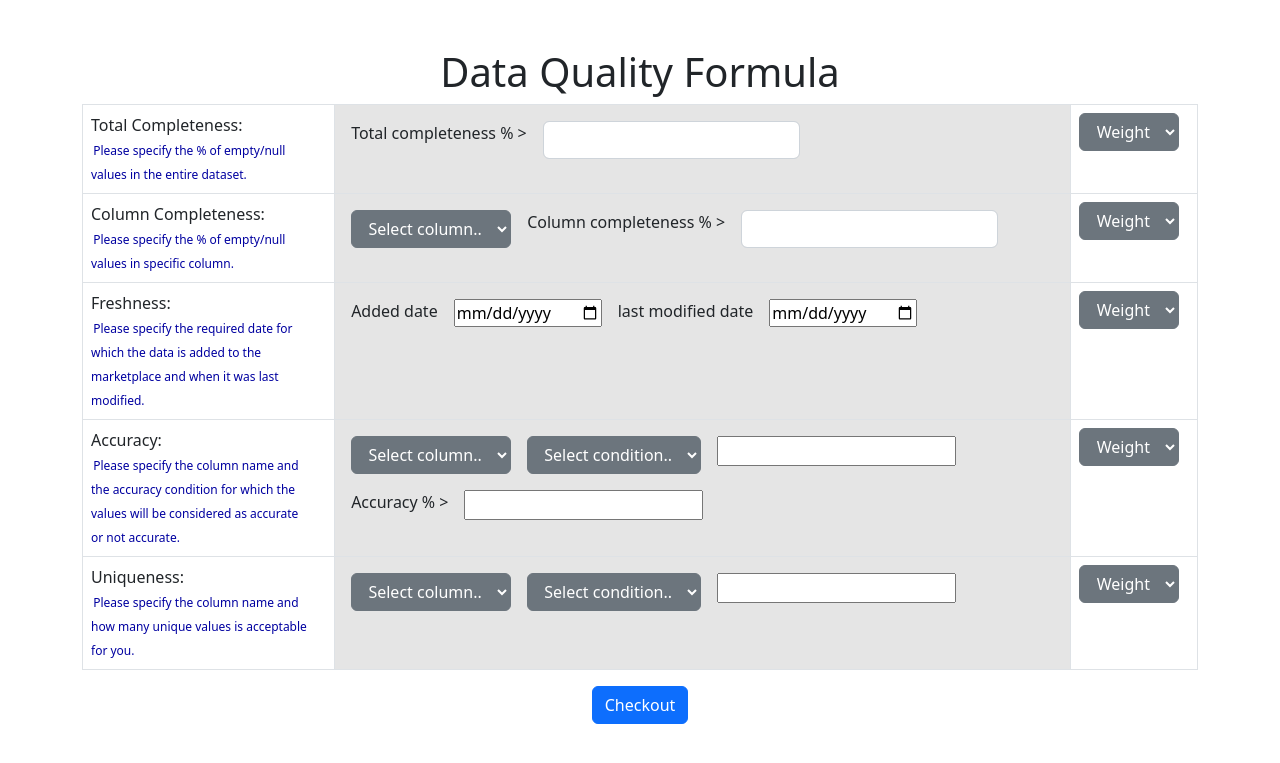
After one commit to yuzi886/DataMarket, a Django app: page /users/formula/ in a window 1280 px wide. The commit adds this page. Shown: the top 763 px of the page. Run offline with Django 4.2, Linux system fonts and the light colour scheme; parts of the project's set-up code (start-up, migrations or seed data) failed here and were passed over; some libraries are stand-ins or nearby versions.

Commit message:
add data quality and shoping cart page

```diff
--- a/dataMarket/users/models.py
+++ b/dataMarket/users/models.py
@@ -107,10 +107,7 @@ class Dataset(models.Model, TimeStamps):
 		blank=True,
 		default=0,
 	)
-	total_columns = models.IntegerField(
-		blank=True,
-		default=0,
-	)
+
 	file_size = models.DecimalField(
 		max_digits=8,
 		decimal_places=2,
--- /dev/null
+++ b/dataMarket/users/templates/formula.html
@@ -0,0 +1,194 @@
+<!DOCTYPE html>
+<html lang="en">
+  <head>
+    <meta charset="UTF-8" />
+    <meta name="viewport" content="width=device-width, initial-scale=1.0" />
+    <!--<meta http-equiv="X-UA-Compatible" content="ie=edge" />-->
+    <link href="https://cdn.jsdelivr.net/npm/bootstrap@5.2.3/dist/css/bootstrap.min.css" rel="stylesheet" integrity="sha384-rbsA2VBKQhggwzxH7pPCaAqO46MgnOM80zW1RWuH61DGLwZJEdK2Kadq2F9CUG65" crossorigin="anonymous">
+    <script src="https://cdn.jsdelivr.net/npm/bootstrap@5.2.3/dist/js/bootstrap.bundle.min.js" integrity="sha384-kenU1KFdBIe4zVF0s0G1M5b4hcpxyD9F7jL+jjXkk+Q2h455rYXK/7HAuoJl+0I4" crossorigin="anonymous"></script>
+    <!--<link
+      rel="stylesheet"
+      href="https://maxcdn.bootstrapcdn.com/bootstrap/4.0.0/css/bootstrap.min.css"
+      integrity="sha384-Gn5384xqQ1aoWXA+058RXPxPg6fy4IWvTNh0E263XmFcJlSAwiGgFAW/dAiS6JXm"
+      crossorigin="anonymous"
+    />-->
+    <title>Data Quality Formula</title>
+    <style type="text/css">
+      mark.blue {
+        font-size:12px;
+        color:#0000A0;
+        background: none;
+      }
+    </style>
+  </head>
+  <body>
+
+    <div class="container my-5">
+      <h1 class="text-center">Data Quality Formula</h1>
+      <form action="/users/formula/add/" method="post">
+      {% csrf_token %}
+      <table class="table table-bordered">
+        <tbody>
+          <tr>
+            <td>Total Completeness:<br/><mark class="blue">Please  specify the % of  empty/null <br/>values  in  the entire  dataset. </mark></td>
+            <td colspan="3" class="table-active">
+              <div class="d-flex">
+                <div class="p-2 ">
+                  <a> Total completeness  % ></a></div>
+                <div class="p-2">
+                  <input type="number" class="form-control" name="t_c" id="t_c" />
+                </div>
+              </div>
+            </td>
+
+            <td>
+             <div class="weight">
+                <select class="btn btn-secondary dropdown-toggle" type="button" data-bs-toggle="dropdown" aria-expanded="false" name="t_c_w">
+                <option disabled selected value style="display: none;">Weight</option>
+                {% for c in choices %}
+                <option value ={{c}}>{{ c }}</option>
+                {% endfor %}
+                </select>
+              </div>
+            </td>
+          </tr>
+          <tr>
+            <td>Column Completeness:<br/><mark class="blue">Please  specify the %  of  empty/null<br/>  values  in  specific  column.</mark></td>
+            <td colspan="3" class="table-active">
+              <div class="d-flex">
+                <div class="p-2 ">
+                  <select class="btn btn-secondary dropdown-toggle" type="button" data-bs-toggle="dropdown" aria-expanded="false" name="c_column_name">
+                <option disabled selected value style="display: none;">Select column..</option>
+                  <option value ="undefine">undefined</option>
+                </select>
+                </div>
+                <div class="p-2 ">
+                  <a> Column completeness  % ></a>
+                </div>
+                <div class="p-2">
+                  <input type="number" class="form-control" name="c_c" id="c_c" />
+                </div>
+              </div>
+            </td>
+
+            <td>
+              <div class="weight">
+                <select class="btn btn-secondary dropdown-toggle" type="button" data-bs-toggle="dropdown" aria-expanded="false" name="c_c_w">
+                <option disabled selected value style="display: none;">Weight</option>
+                {% for c in choices %}
+                <option value ={{c}}>{{ c }}</option>
+                {% endfor %}
+                </select>
+              </div>
+            </td>
+          </tr>
+          <tr>
+            <td>Freshness:<br/><mark class="blue">Please  specify the required  date  for <br/>which the data  is  added to  the <br/>marketplace and when  it  was last  <br/>modified.</mark></td>
+            <td colspan="3" class="table-active">
+              <div class="d-flex">
+                <div class="p-2 ">
+                  <a> Added date </a>
+                </div>
+                <div class="p-2">
+                  <input type="date" id="a_d" name = "a_d">
+                </div>
+                <div class="p-2 ">
+                  <a> last modified date </a>
+                </div>
+                <div class="p-2">
+                  <input type="date" id="l_m_d" name = "l_m_d">
+                </div>
+              </div>
+            </td>
+            <td>
+              <div class="weight">
+                <select class="btn btn-secondary dropdown-toggle" type="button" data-bs-toggle="dropdown" aria-expanded="false" name="f_w">
+                <option disabled selected value style="display: none;">Weight</option>
+                {% for c in choices %}
+                <option value ={{c}}>{{ c }}</option>
+                {% endfor %}
+                </select>
+              </div>
+            </td>
+          </tr>
+          <tr>
+            <td>Accuracy:<br/><mark class="blue">Please  specify the column  name  and <br/>the accuracy  condition for which the <br/>values  will  be  considered as  accurate <br/>  or  not accurate. </mark></td>
+            <td colspan="3" class="table-active">
+              <div class="d-flex">
+                <div class="p-2 ">
+                  <select class="btn btn-secondary dropdown-toggle" type="button" data-bs-toggle="dropdown" aria-expanded="false" name="a_column_name">
+                <option disabled selected value style="display: none;">Select column..</option>
+                  <option value ="undefine">undefined</option>
+                </select>
+                </div>
+                <div class="p-2 ">
+                  <select class="btn btn-secondary dropdown-toggle" type="button" data-bs-toggle="dropdown" aria-expanded="false" name="a_condition">
+                  <option disabled selected value style="display: none;">Select condition..</option>
+                  <option value ="undefine">undefined</option>
+                </select>
+                </div>
+                <div class="p-2">
+                  <input type="text" id="a_text" name = "a_text">
+                </div>
+              </div>
+              <div class="d-flex">
+                <div class="p-2 ">
+                  <a> Accuracy  % > </a>
+                </div>
+                <div class="p-2">
+                  <input type="number" id="a_p" name = "a_p">
+                </div>
+              </div>
+            </td>
+            <td>
+              <div class="weight">
+                <select class="btn btn-secondary dropdown-toggle" type="button" data-bs-toggle="dropdown" aria-expanded="false" name="a_w">
+                <option disabled selected value style="display: none;">Weight</option>
+                {% for c in choices %}
+                <option value ={{c}}>{{ c }}</option>
+                {% endfor %}
+                </select>
+              </div>
+            </td>
+          </tr>
+           <tr>
+            <td>Uniqueness:<br/><mark class="blue">Please  specify the column  name  and <br/>how many  unique  values  is acceptable  <br/>for you.</mark></td>
+             <td colspan="3" class="table-active">
+              <div class="d-flex">
+                <div class="p-2 ">
+                  <select class="btn btn-secondary dropdown-toggle" type="button" data-bs-toggle="dropdown" aria-expanded="false" name="u_column_name">
+                <option disabled selected value style="display: none;">Select column..</option>
+                  <option value ="undefine">undefined</option>
+                </select>
+                </div>
+                <div class="p-2 ">
+                  <select class="btn btn-secondary dropdown-toggle" type="button" data-bs-toggle="dropdown" aria-expanded="false" name="u_condition">
+                  <option disabled selected value style="display: none;">Select condition..</option>
+                  <option value ="undefine">undefined</option>
+                </select>
+                </div>
+                <div class="p-2">
+                  <input type="text" id="u_text" name = "u_text">
+                </div>
+              </div>
+            </td>
+            <td>
+              <div class="weight">
+                <select class="btn btn-secondary dropdown-toggle" type="button" data-bs-toggle="dropdown" aria-expanded="false" name="u_w">
+                <option disabled selected value style="display: none;">Weight</option>
+                {% for c in choices %}
+                <option value ={{c}}>{{ c }}</option>
+                {% endfor %}
+                </select>
+              </div>
+            </td>
+          </tr>
+        </tbody>
+      </table>
+      <div class="text-center">
+        <button class="btn btn-primary" type="submit">Checkout</button>
+      </div>
+    </div>
+    </form>
+  </body>
+</html>
--- a/dataMarket/users/urls.py
+++ b/dataMarket/users/urls.py
@@ -4,6 +4,11 @@ from . import views
 urlpatterns = [
     path('', views.index, name='index'),
     path('detail/<ID>/', views.detail, name='detail'),
+    path('download/<ID>/', views.download, name='download'),
+    path('add_cart/<ID>/', views.add_cart, name='add_cart'),
+    path('shop_cart/',views.shop_cart, name = 'shop_cart'),
+    path('formula/',views.formula, name = 'formula'),
+    path('formula/add/',views.formula_add, name = 'formula_add'),
 ]
 """    path('seller/', views.seller, name='seller'),
     path('seller/addData', views.addData, name='addData'),
--- a/dataMarket/users/views.py
+++ b/dataMarket/users/views.py
@@ -1,5 +1,5 @@
-from django.shortcuts import render
-from django.http import HttpResponse, HttpResponseRedirect
+from django.shortcuts import render,redirect
+from django.http import HttpResponse, HttpResponseRedirect, Http404, StreamingHttpResponse
 from django.template import loader
 from .models import Dataset,Domain
 from django.urls import reverse
@@ -8,12 +8,17 @@ import operator
 from . import Keyword_Generation as kg
 import json
 from django.contrib import messages
+import json
+import csv
+import os
+
 
 data = None
 #keyword_set = {}
 keyword__domain = {}
 #IDS = {} #store matching level between searching word and all dataset
 domain =""
+cart_list = []
 
 def search(kw):
 	global data
@@ -69,6 +74,9 @@ def index(request):
 		sort = request.POST.get('sort','')
 		search1 = request.POST.get('search1','')
 		search2 = request.POST.get('search2','')
+		f_s = request.POST.get('f_s','')
+		n_r = request.POST.get('n_r','')
+		n_c = request.POST.get('n_c','')
 		if domain != '':#for get all domain name
 			domain_id = Domain.objects.filter(name=domain).values()
 			data = Dataset.objects.filter(domain_id = domain_id[0]['id'])
@@ -120,6 +128,7 @@ def index(request):
 						else:
 							IDS[item[0]] = item[1]
 				else:
+					# find synonyms to make sure the word in the table
 					syn_list = kg.synonyms(w)
 					for syn in syn_list:
 						if syn in keyword_set:
@@ -135,10 +144,20 @@ def index(request):
 			if search2 != '' :
 				search(search2)
 			context["metadata"]=data
-		elif search2 != '' and search1 == '':
-			 messages.error(request, 'type in keywords of title, description,seller name firstly')
 
+		elif search2 != '' and search1 == ''and data != None:
+			search(search2)
+			context["metadata"]=data
 
+		#print(type(data))
+		if data != None:
+			if f_s != '':
+				data = data.filter(file_size__gt = f_s)
+			if n_r != '':
+				data = data.filter(total_records__gt = n_r)
+			if n_c != '':
+				data = data.filter(total_columns__gt = n_c)
+			context["metadata"]=data
 
 
 
@@ -164,3 +183,58 @@ def detail(request,ID):
 	context["metadata"]=data
 	template = loader.get_template('dataList.html')
 	return HttpResponse(template.render(context,request))
+
+def download(request,ID):
+	data = Dataset.objects.filter(id = ID)
+	for d in data:
+		sample = d.sample
+	path = "/home/csimage/git/DataMarket/dataMarket/users/sample/"+d.title+"_"+str(d.id)+"_sample.csv"
+	print(path)
+	print(type(sample))
+	json_list = list(sample.values())
+
+	with open(path, 'w', encoding='UTF8') as f:
+		header = list(json_list[0].keys())
+		writer = csv.writer(f)
+		writer.writerow(header)
+		for d in json_list:
+			writer.writerow(list(d.values()))
+	try:
+		response = StreamingHttpResponse(open(path, 'rb'))
+		response['content_type'] = "application/octet-stream"
+		response['Content-Disposition'] = 'attachment; filename=' + os.path.basename(path)
+		return response
+	except Exception as e:
+		print(e)
+		raise Http404
+
+def add_cart(request,ID):
+	global cart_list
+	#cart_list.append(ID)
+	selected_options = request.POST.getlist('checkbox',[])
+	record_n = request.POST.get('n_r_b','')
+	if record_n == '' or selected_options == []:
+		messages.warning(request, "the column choice and number of record can't be empty")
+		return redirect(request.META.get('HTTP_REFERER', '/detail/{ID}/'))
+
+	detail = [record_n,selected_options]
+	cart_list.append({ID:detail})
+
+	print(cart_list)
+	return redirect("http://127.0.0.1:8000/users")
+
+def shop_cart(request):
+	context ={}
+	template = loader.get_template('shop_cart.html')
+	return HttpResponse(template.render(context,request))
+
+def formula(request):
+	context ={}
+	context["choices"]=[1,2,3,4,5,6,7,8,9]
+	template = loader.get_template('formula.html')
+	return HttpResponse(template.render(context,request))
+
+def formula_add(request):
+	print("in")
+	record_n = request.POST.get('f_w','')
+	return redirect("http://127.0.0.1:8000/users")
```
Also changed, not shown: dataMarket/users/sample/Coronavirus (COVID-19) Weekly Update_4_sample.csv (added, +11 -0 lines), dataMarket/users/sample/Coronavirus (COVID-19) Weekly Update_5_sample.csv (added, +11 -0 lines), dataMarket/users/templates/dataList.html (+48 -1 lines), dataMarket/users/templates/first.html (+99 -9 lines), dataMarket/users/templates/shop_cart.html (added, +99 -0 lines).
